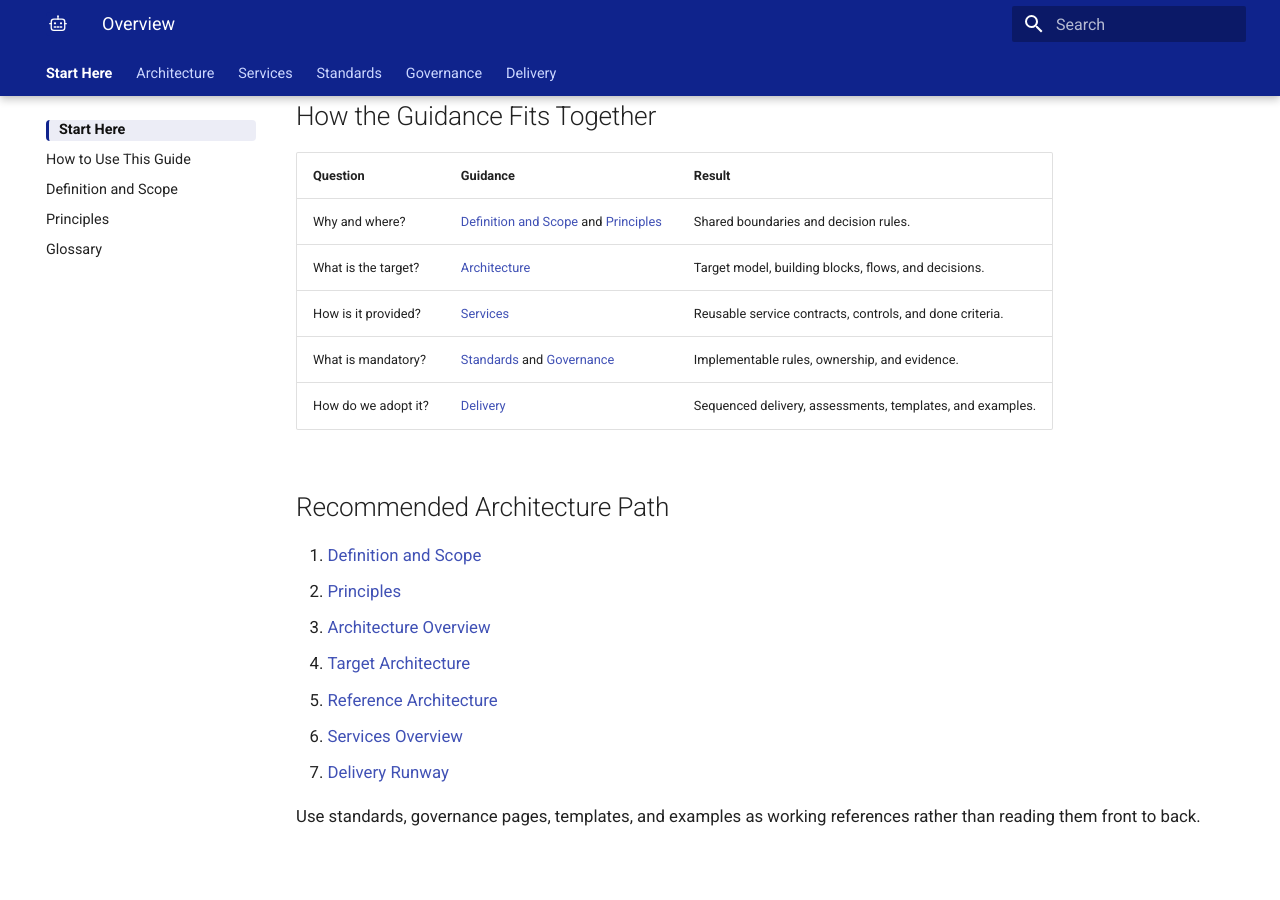
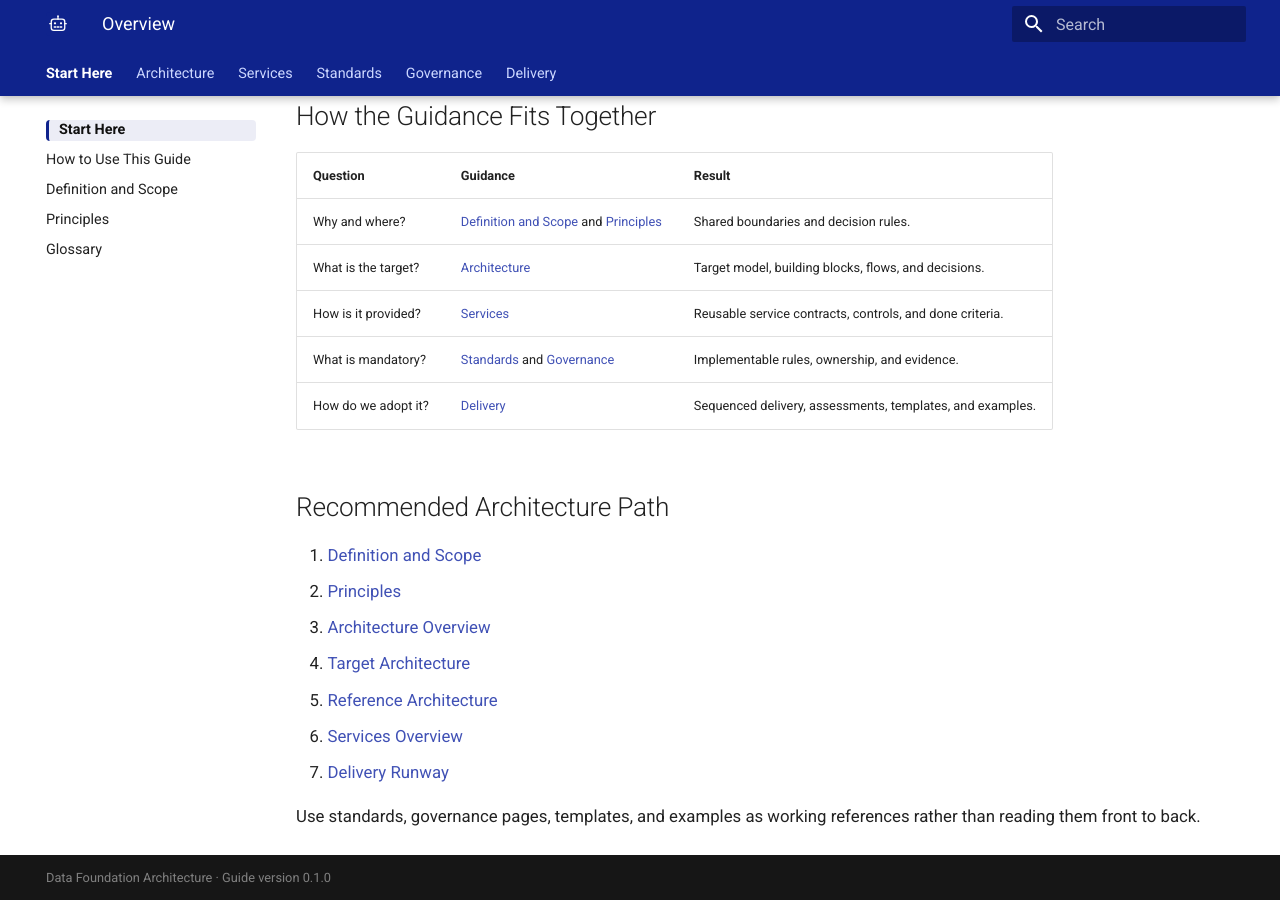
Before and after one commit to cong78/data-foundation-architecture, an MkDocs documentation site: the page built from docs/index.md, in a window 1280 px wide and 900 px high, scrolled down 1241 px. Built offline with MkDocs 1.6.1 and Material for MkDocs 9.7.7, drawn with Linux system fonts in a browser that asks for light colours; a script that is not in the unit is left out; before the commit the page ends 2096 px from its top, so only the background shows below that.

Commit message:
Add versioned documentation footer

```diff
--- a/mkdocs.yml
+++ b/mkdocs.yml
@@ -33,6 +33,9 @@ theme:
 
 extra_css:
   - assets/stylesheets/extra.css
+
+extra:
+  docs_version: "0.1.0"
 
 extra_javascript:
   - https://cdn.jsdelivr.net/npm/vega@5
--- a/overrides/partials/footer.html
+++ b/overrides/partials/footer.html
@@ -1 +1,9 @@
-{# Footer intentionally omitted to keep the architecture guide focused. #}
+<footer class="md-footer">
+  <div class="md-footer-meta md-typeset">
+    <div class="md-footer-meta__inner md-grid">
+      <div class="md-copyright">
+        Data Foundation Architecture · Guide version {{ config.extra.docs_version }}
+      </div>
+    </div>
+  </div>
+</footer>
```
